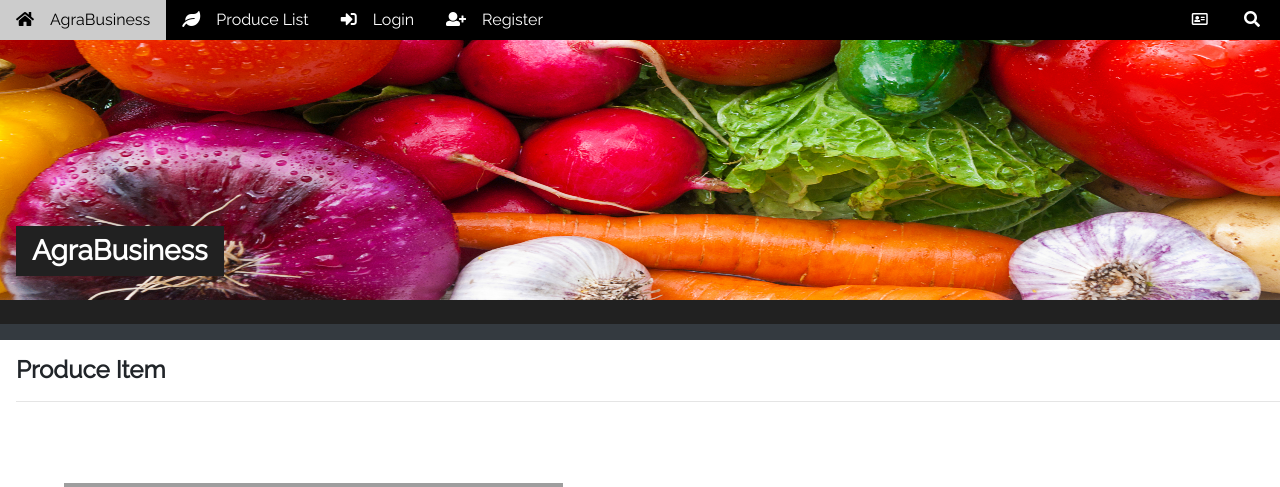
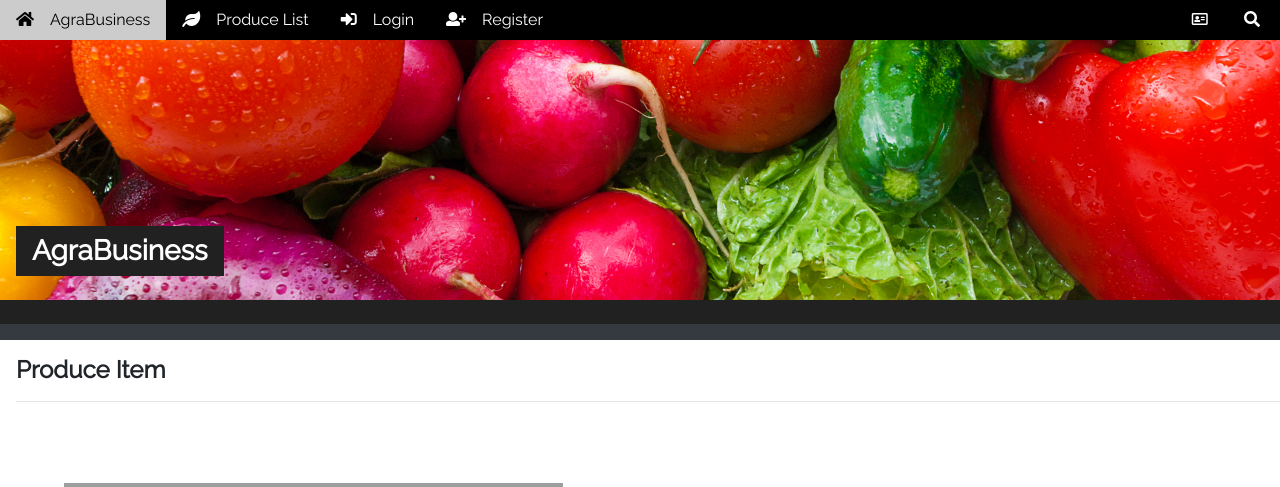
Before and after one commit to Kanaderu/AgraBusiness, a Django app: page /market/items/1/ in a window 1280 px wide. Shown: the top 487 px of the page. Run offline with Django 3.2, Linux system fonts and the light colour scheme; data comes from the database, SQL or seed files in the repository; tables that the repository leaves empty hold one stand-in row (values such as "Sample post"); some libraries are stand-ins or nearby versions; grey boxes are pictures that could not be loaded.

Commit message:
Reorganized css

```diff
--- a/market/static/css/main.css
+++ /dev/null
@@ -1,23 +0,0 @@
-input {
-	outline: none;
-	border: none !important;
-}
-
-button {
-	outline: none !important;
-	border: none;
-	background: transparent;
-}
-
-button:hover {
-	cursor: pointer;
-}
-
-/* ------------------------------------ */
-.container {
-	max-width: 1200px;
-}
-
-.slick3 {
-  width: 80.64%;
-}
--- a/market/static/css/util.css
+++ b/market/static/css/produce_item.css
@@ -1,3 +1,27 @@
+input {
+	outline: none;
+	border: none !important;
+}
+
+button {
+	outline: none !important;
+	border: none;
+	background: transparent;
+}
+
+button:hover {
+	cursor: pointer;
+}
+
+/* ------------------------------------ */
+.container {
+	max-width: 1200px;
+}
+
+.slick3 {
+  width: 80.64%;
+}
+
 /*[ FONT SIZE ]
 ///////////////////////////////////////////////////////////
 */
--- a/market/static/css/style.css
+++ b/market/static/css/style.css
@@ -26,12 +26,14 @@ body, html {
     background-size: cover;
 }
 
+.header-crop {
+    width: 100%;
+    height: 300px;
+    overflow: hidden;
+}
+
 .header-img {
     width: 100%;
-    height: 300px;
-    /*min-height: 480px;
-    max-height:600px;
-    max-height:480px;*/
 }
 
 .black-background {color:#fff !important; background-color:#000000 !important}
--- a/market/templates/base.html
+++ b/market/templates/base.html
@@ -49,7 +49,9 @@
 
     <main>
         <div class="display-container animate-opacity">
-            <img src="{% block header_img %}{% static 'header/header1.jpg' %}{% endblock %}" class="header-img">
+            <div class="header-crop">
+                <img src="{% block header_img %}{% static 'header/header1.jpg' %}{% endblock %}" class="header-img">
+            </div>
             <div class="container display-bottomleft margin-bottom">
                 <!--<button onclick="document.getElementById('id01').style.display='block'" class="button xlarge theme hover-blue" title="Go To W3.CSS">LEARN W3.CSS</button>-->
                 <h1 style="display:inline-block;padding: 8px 16px;font-weight: bold;" class="animate-top xxlarge theme-d1">{% block header-name %}AgraBusiness{% endblock %}</h1>
--- a/market/templates/produce_item.html
+++ b/market/templates/produce_item.html
@@ -5,8 +5,7 @@
 {% block page_name %}Produce Item{% endblock %}
 
 {% block head-tag %}
-<link rel="stylesheet" href="{% static 'css/main.css' %}">
-<link rel="stylesheet" href="{% static 'css/util.css' %}">
+<link rel="stylesheet" href="{% static 'css/produce_item.css' %}">
 <script type="text/javascript">
 function incrementQty() {
     var value = parseInt(document.getElementById('id_quantity').value, 10);
```
